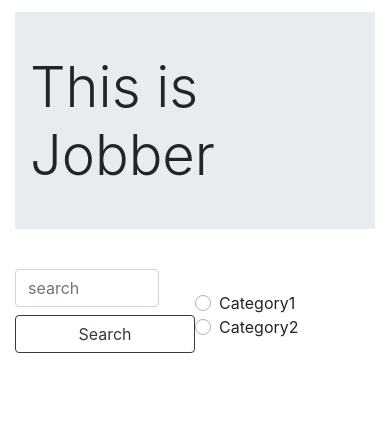
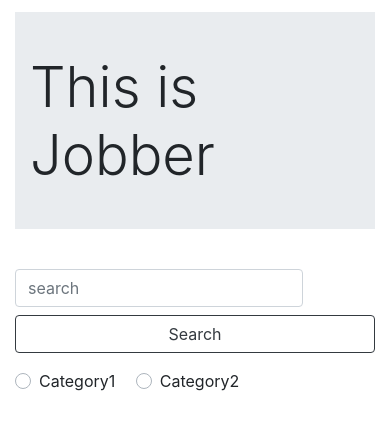
Before and after one commit to howardnguyen714/jobber, a Django app: template main_app/templates/home.html in a window 390 px wide. Shown: the part 56-486 px from the top of the page. Run offline with Django 3.2, Linux system fonts and the light colour scheme; the template is opened without the code that fills it, so the values that code supplies are empty.

Commit message:
adds 3 column layout to event cards + css

```diff
--- a/main_app/static/css/style.css
+++ b/main_app/static/css/style.css
@@ -15,7 +15,7 @@
     margin-right: 1%;
 }
 
-.col-6{
+.col-md-6{
     padding-right: 0;
     padding-left: 0;
 }
--- a/main_app/templates/detail.html
+++ b/main_app/templates/detail.html
@@ -2,7 +2,7 @@
 {% block content %}
 
 <div class="row">
-    <h2>{{ event.title }}</h2>
+    <h2 class="capitalize">{{ event.title }}</h2>
 </div>
 <div class="row">
     {{ event.date }}
--- a/main_app/templates/home.html
+++ b/main_app/templates/home.html
@@ -9,13 +9,13 @@
 </div>
 
 <div class="form-inline">
-  <div class="col-6">
+  <div class="col-12 col-md-6">
     <form method="GET" action="/search/" class="form-inline my-2 my-md-0">
       <input name="search" type="search" id="search-bar" class="form-control" placeholder="search">
       <input type="submit" value="Search" class="form-control btn btn-outline-dark my-2 my-sm">
     </form>
   </div>
-  <div class="col-6">
+  <div class="col-12 col-md-6">
     <div class="custom-control custom-radio custom-control-inline">
       <input type="radio" id="customRadioInline1" name="customRadioInline" class="custom-control-input">
       <label class="custom-control-label" for="customRadioInline1">Category1</label>
@@ -27,9 +27,12 @@
   </div>
 </div>
 
-<div class="card-deck">
+{% for event in events %}
+  {% if forloop.counter0|divisibleby:3 %}
+    </div><br><div class="row">
+  {% endif %}
 
-{% for event in events %}
+  <div class="col-12 col-md-4">
     <div class="card">
       <div class="card-body">
         <h5 class="card-title capitalize">{{ event.title }}</h5>
@@ -37,8 +40,7 @@
         <a href="{% url 'detail' event.id %}" class="card-link">Card link</a>
       </div>
     </div>
+  </div>
 {% endfor %}
 
-</div>
-
 {% endblock %}
```
Also changed, not shown: main_app/templates/profile.html (+6 -2 lines), main_app/templates/results.html (+6 -4 lines).
